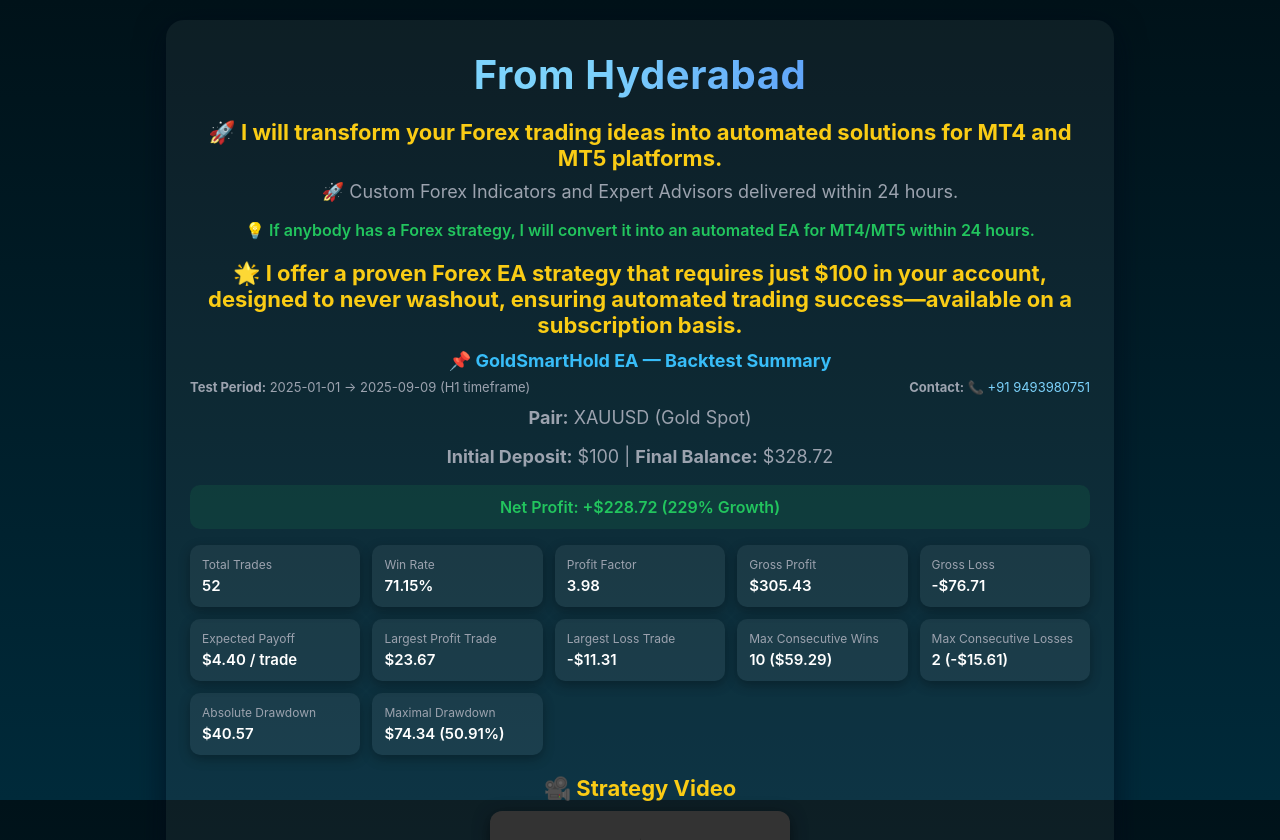
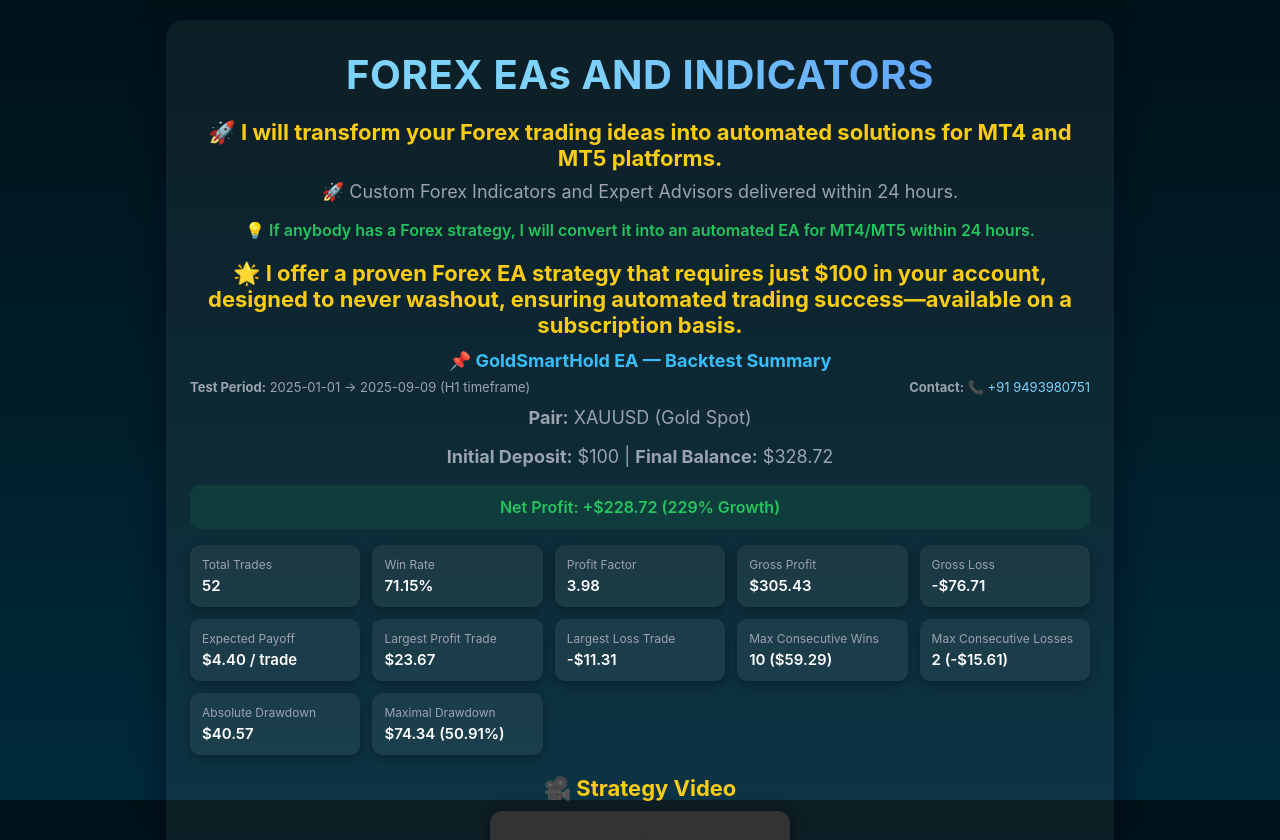
Before and after one commit to nicenavvi/GoldSmartHold-EA-with-a-100, a plain HTML site: page index.html in a window 1280 px wide. Drawn offline with Linux system fonts and the light colour scheme; grey boxes are pictures that could not be loaded.

Commit message:
Update index.html

```diff
--- a/index.html
+++ b/index.html
@@ -30,7 +30,7 @@
 </head>
 <body>
   <main class="card">
-    <h1> From <span class="name"> Hyderabad </span></h1>
+    <h1> FOREX EAs <span class="name"> AND INDICATORS </span></h1>
 
     <!-- Service Heading -->
     <h2>🚀 I will transform your Forex trading ideas into automated solutions for MT4 and MT5 platforms.</h2>
```
